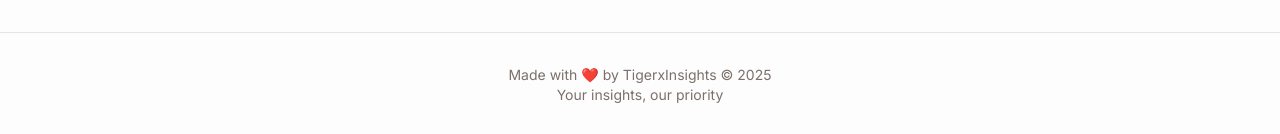
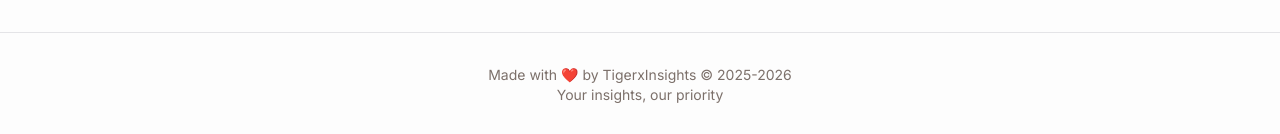
Before and after one commit to surajprojects/tigerxinsights, a React (Vite) app: page / in a window 1280 px wide. Shown: the part 4749-4883 px from the top of the page. Built offline with nearby package versions, Linux system fonts and the light colour scheme.

Commit message:
chore: update footer copyright year

```diff
--- a/src/components/home/Footer.tsx
+++ b/src/components/home/Footer.tsx
@@ -13,7 +13,7 @@
                 </div>
                 <div className="flex flex-col justify-center items-center py-8 px-5">
                     <div className="text-sm text-[#7c706a] font-medium text-center flex flex-col items-center">
-                        <span>Made with ❤️ by TigerxInsights &copy; 2025</span>
+                        <span>Made with ❤️ by TigerxInsights &copy; 2025-2026</span>
                         <span>Your insights, our priority</span>
                     </div>
                 </div>
```
